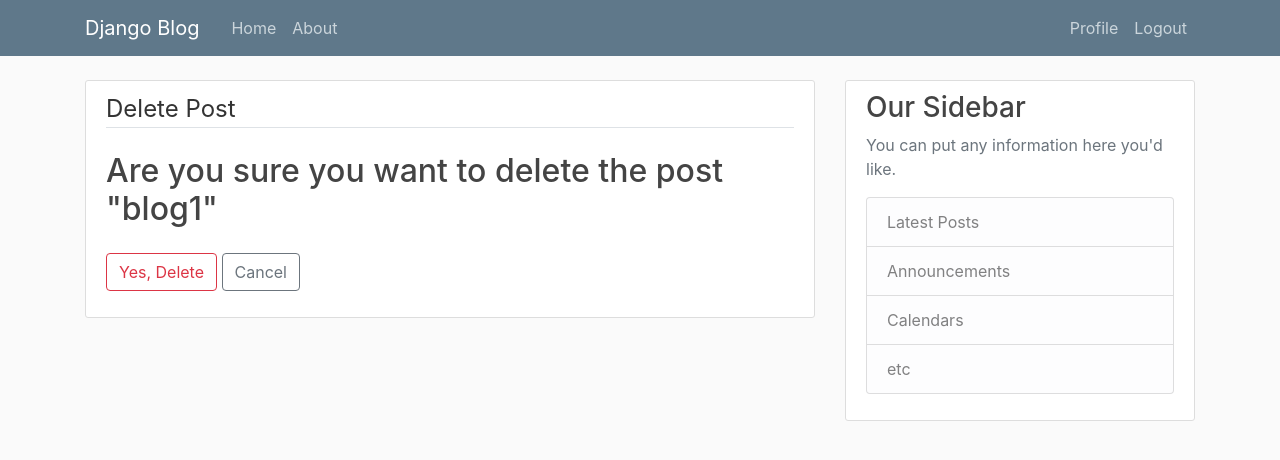
After one commit to Aryan-9211/django-project, a Django app: page /post/1/delete/ in a window 1280 px wide. The commit adds this page. Shown: the top 460 px of the page. Run offline with Django 4.2, Linux system fonts and the light colour scheme; a user stored in the database is signed in; data comes from the database, SQL or seed files in the repository; both versions use the stored data as it was after the commit; some libraries are stand-ins or nearby versions.

Commit message:
added crrud operation

```diff
--- a/blog/models.py
+++ b/blog/models.py
@@ -1,6 +1,7 @@
 from django.db import models
 from django.utils import timezone
 from django.contrib.auth.models import User
+from django.urls import reverse
 
 
 class Post(models.Model):
@@ -11,3 +12,6 @@ class Post(models.Model):
 
     def __str__(self):
         return self.title
+
+    def get_absolute_url(self):
+        return reverse('post-detail', kwargs={'pk': self.pk})
--- a/blog/templates/blog/home.html
+++ b/blog/templates/blog/home.html
@@ -5,7 +5,11 @@
       <a class="mr-2" href="#">{{ post.author }}</a>
       <small class="text-muted">{{ post.date_posted|date:"F d, Y" }}</small>
     </div>
-    <h2><a class="article-title" href="#">{{ post.title }}</a></h2>
+    <h2>
+      <a class="article-title" href="{% url 'post-detail' post.id %}"
+        >{{ post.title }}</a
+      >
+    </h2>
     <p class="article-content">{{ post.content }}</p>
   </div>
 </article>
--- /dev/null
+++ b/blog/templates/blog/post_confirm_delete.html
@@ -0,0 +1,19 @@
+{% extends "blog/base.html" %} {% block content %}
+<div class="content-section">
+  <form method="POST">
+    {% csrf_token %}
+    <fieldset class="form-group">
+      <legend class="border-bottom mb-4">Delete Post</legend>
+      <h2>Are you sure you want to delete the post "{{ object.title }}"</h2>
+    </fieldset>
+    <div class="form-group">
+      <button class="btn btn-outline-danger" type="submit">Yes, Delete</button>
+      <a
+        class="btn btn-outline-secondary"
+        href="{% url 'post-detail' object.id %}"
+        >Cancel</a
+      >
+    </div>
+  </form>
+</div>
+{% endblock content %}
--- a/blog/urls.py
+++ b/blog/urls.py
@@ -1,7 +1,18 @@
 from django.urls import path
+from .views import (
+    PostListView,
+    PostDetailView,
+    PostCreateView,
+    PostUpdateView,
+    PostDeleteView
+)
 from . import views
 
 urlpatterns = [
-    path('', views.home, name='blog-home'),
+    path('', PostListView.as_view(), name='blog-home'),
+    path('post/<int:pk>/', PostDetailView.as_view(), name='post-detail'),
+    path('post/new/', PostCreateView.as_view(), name='post-create'),
+    path('post/<int:pk>/update/', PostUpdateView.as_view(), name='post-update'),
+    path('post/<int:pk>/delete/', PostDeleteView.as_view(), name='post-delete'),
     path('about/', views.about, name='blog-about'),
 ]
--- a/blog/views.py
+++ b/blog/views.py
@@ -1,4 +1,12 @@
 from django.shortcuts import render
+from django.contrib.auth.mixins import LoginRequiredMixin, UserPassesTestMixin
+from django.views.generic import (
+    ListView,
+    DetailView,
+    CreateView,
+    UpdateView,
+    DeleteView
+)
 from .models import Post
 
 
@@ -9,5 +17,51 @@ def home(request):
     return render(request, 'blog/home.html', context)
 
 
+class PostListView(ListView):
+    model = Post
+    template_name = 'blog/home.html'
+    context_object_name = 'posts'
+    ordering = ['-date_posted']
+
+
+class PostDetailView(DetailView):
+    model = Post
+
+
+class PostCreateView(LoginRequiredMixin, CreateView):
+    model = Post
+    fields = ['title', 'content']
+
+    def form_valid(self, form):
+        form.instance.author = self.request.user
+        return super().form_valid(form)
+
+
+class PostUpdateView(LoginRequiredMixin, UserPassesTestMixin, UpdateView):
+    model = Post
+    fields = ['title', 'content']
+
+    def form_valid(self, form):
+        form.instance.author = self.request.user
+        return super().form_valid(form)
+
+    def test_func(self):
+        post = self.get_object()
+        if self.request.user == post.author:
+            return True
+        return False
+
+
+class PostDeleteView(LoginRequiredMixin, UserPassesTestMixin, DeleteView):
+    model = Post
+    success_url = '/'
+
+    def test_func(self):
+        post = self.get_object()
+        if self.request.user == post.author:
+            return True
+        return False
+
+
 def about(request):
     return render(request, 'blog/about.html', {'title': 'About'})
--- a/users/models.py
+++ b/users/models.py
@@ -5,13 +5,13 @@ from PIL import Image
 
 class Profile(models.Model):
     user = models.OneToOneField(User, on_delete=models.CASCADE)
-    image = models.ImageField(default='default.jpg', upload_to='profile_pics')
+    image = models.ImageField(default='default.jpeg', upload_to='profile_pics')
 
     def __str__(self):
         return f'{self.user.username} Profile'
 
-    def save(self):
-        super().save()
+    def save(self, *args, **kwargs):
+        super().save(*args, **kwargs)
 
         img = Image.open(self.image.path)
 
```
Also changed, not shown: blog/templates/blog/post_detail.html (added, +30 -0 lines), blog/templates/blog/post_form.html (added, +16 -0 lines), db.sqlite3, media/default.jpeg (deleted), media/profile_pics/signature_sc8by6F.jpeg.
